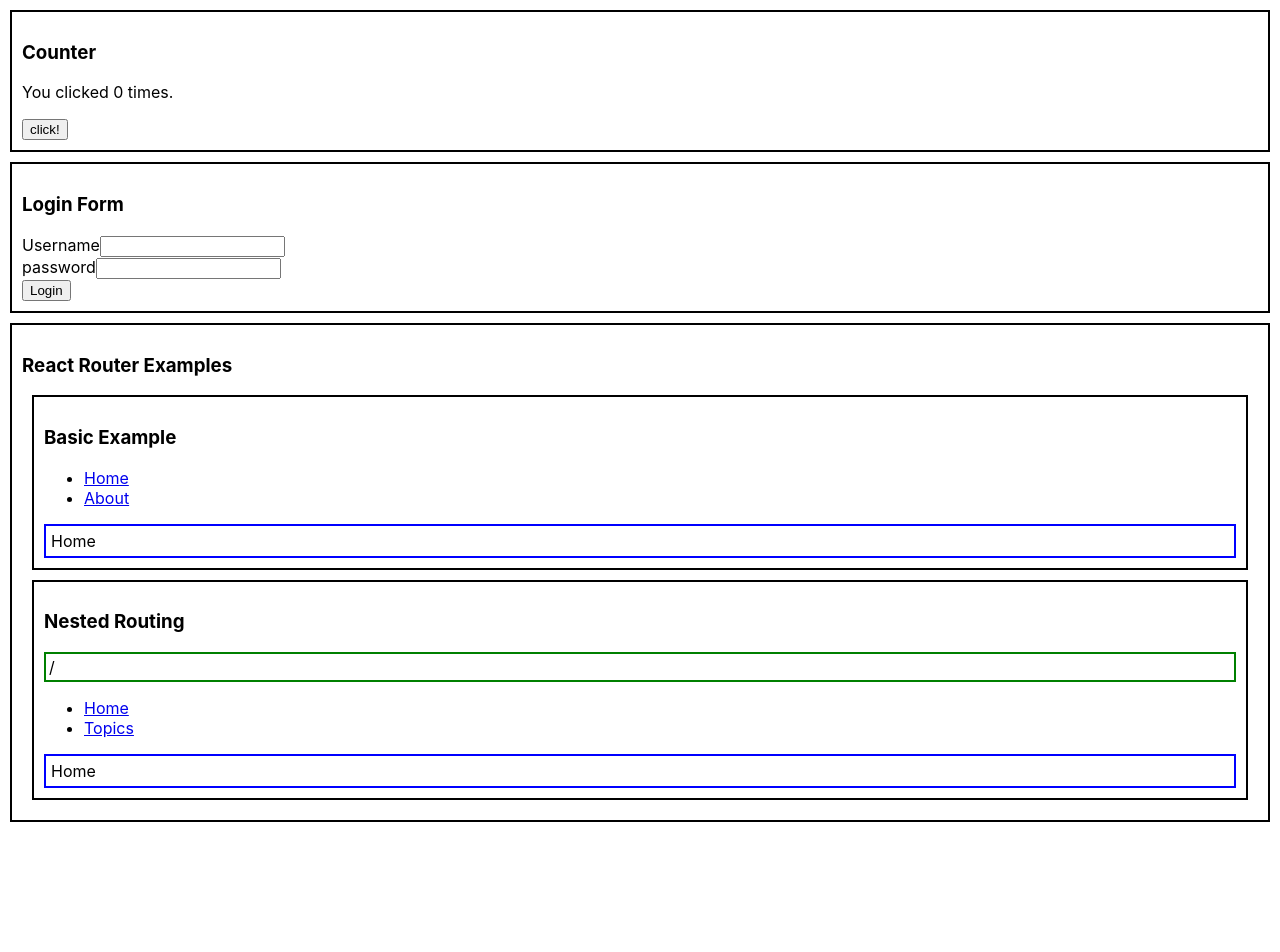
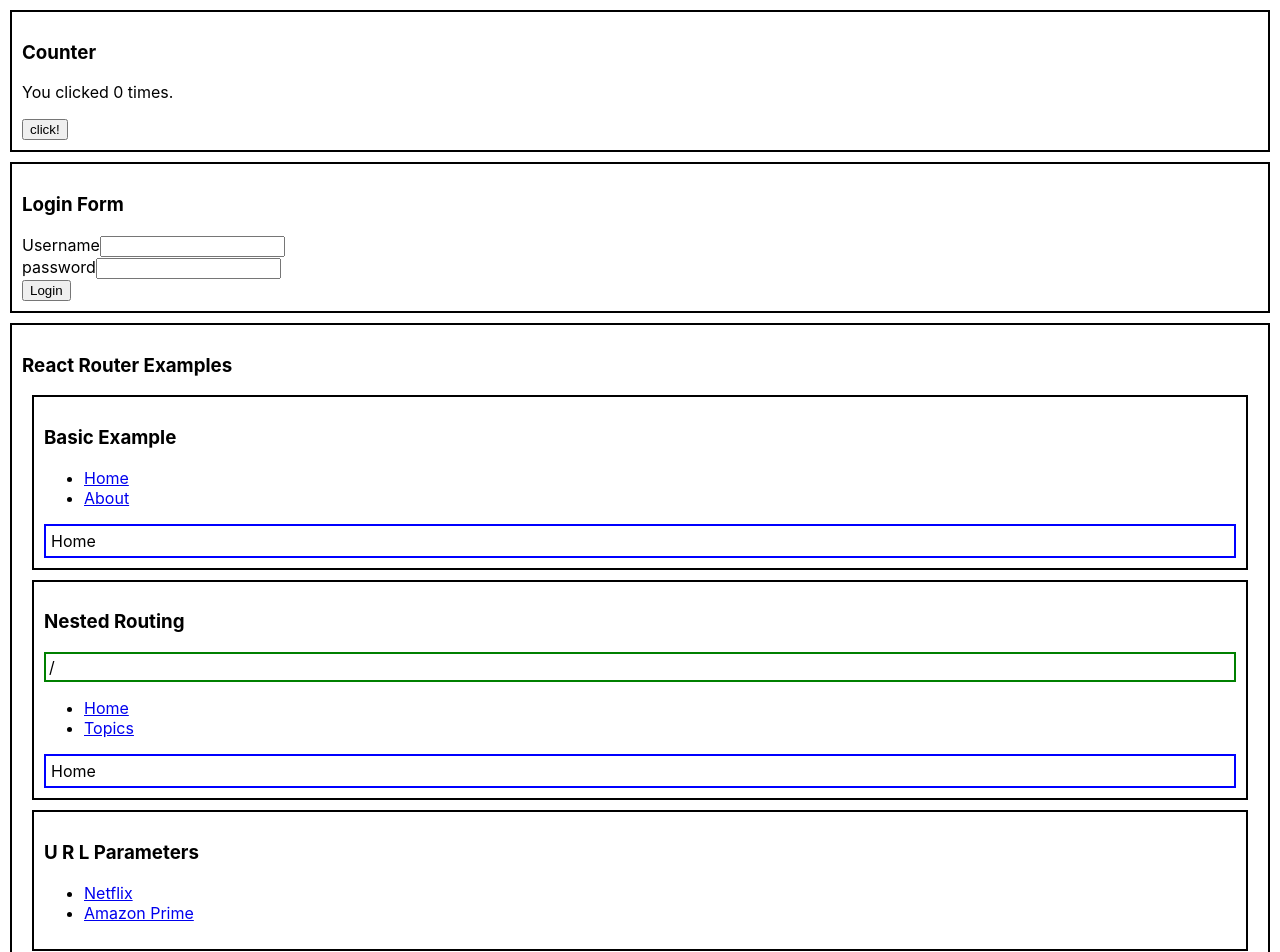
Before and after one commit to divyanshyadav/learn-react, a React (Create React App) app: page / in a window 1280 px wide. Shown: the top 952 px of the page. Before the commit the page ends 832 px from the top, so only its background shows below. Built offline with nearby package versions, Linux system fonts and the light colour scheme.

Commit message:
add new example in react-router

```diff
--- a/src/App.js
+++ b/src/App.js
@@ -5,6 +5,7 @@ import Counter from './topics/hooks/Counter'
 import LoginForm from './topics/hooks/LoginForm'
 import BasicExample from './topics/react-router/BasicExample'
 import NestedRouting from './topics/react-router/NestedRouting'
+import URLParameters from './topics/react-router/URLParameters'
 
 function App() {
   return (
@@ -15,6 +16,7 @@ function App() {
         <Wrapper name="React Router Examples">
           <BasicExample />
           <NestedRouting />
+          <URLParameters />
         </Wrapper>
       </Wrapper>
     </div>
--- a/src/topics/react-router/NestedRouting.js
+++ b/src/topics/react-router/NestedRouting.js
@@ -26,6 +26,7 @@ export default function NestedRouting() {
     return (
         <Router>
             <URLBar />
+
             <ul>
                 <li>
                     <Link to='/'>Home</Link>
--- /dev/null
+++ b/src/topics/react-router/URLParameters.js
@@ -0,0 +1,34 @@
+import React from 'react'
+import {
+    BrowserRouter as Router,
+    Link,
+    Switch,
+    Route,
+    useParams
+} from 'react-router-dom'
+
+
+export default function URLParameters() {
+    return (
+        <Router>
+            <ul>
+                <li>
+                    <Link to='/netflix'>Netflix</Link>
+                </li>
+                <li>
+                    <Link to='/amazon-prime'>Amazon Prime</Link>
+                </li>
+            </ul>
+
+            <Switch>
+                <Route path='/:id' children={<Content />} />
+            </Switch>
+        </Router>
+    )
+}
+
+const Content = () => {
+    const { id } = useParams()
+
+    return <div>{id}</div>
+}
```
Also changed, not shown: 1 other file (tests, documents, lock files or other folders).
